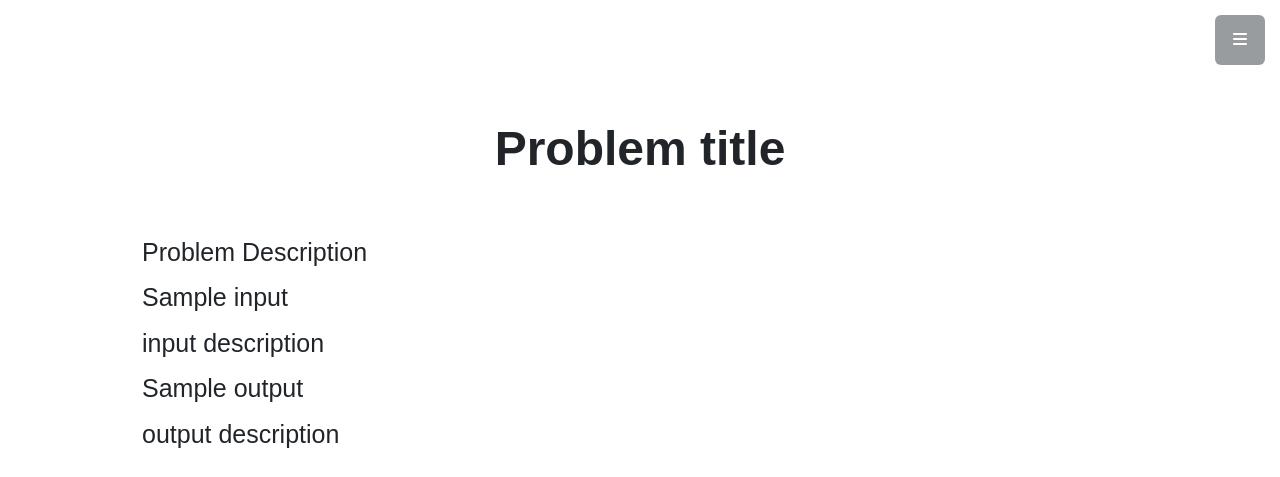
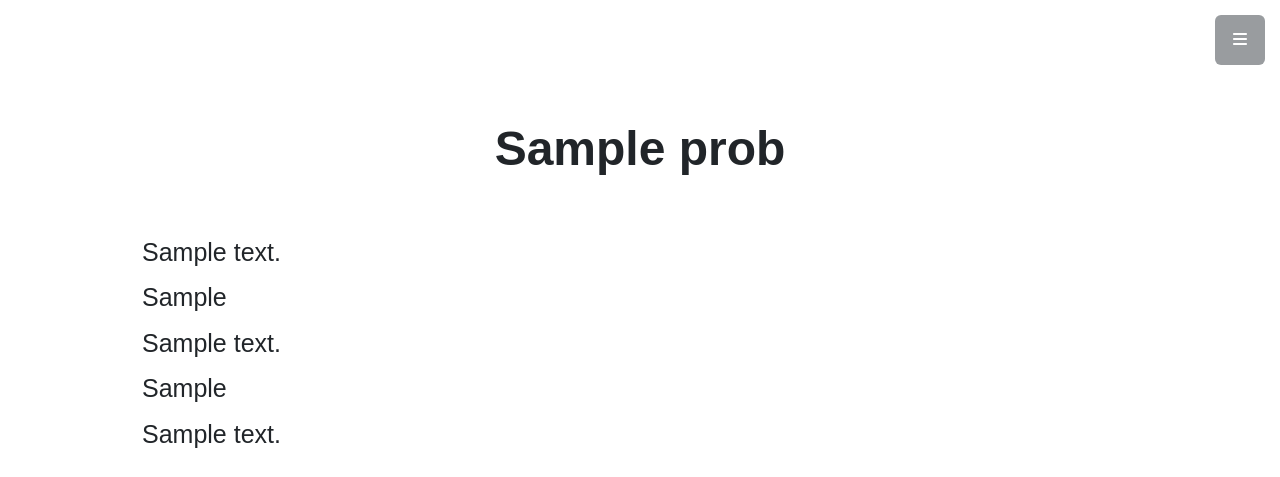
Before and after one commit to Basalisk9271/Mercoder, a PHP site: page /problem_submit.php in a window 1280 px wide. Shown: the top 477 px of the page. Run offline with PHP 8.4, Linux system fonts and the light colour scheme; tables that the repository leaves empty or names only in its code hold one stand-in row (values such as "Sample post"); some libraries are stand-ins or nearby versions.

Commit message:
more changes

```diff
--- a/bootstrap_folder/prob_pop.php
+++ b/bootstrap_folder/prob_pop.php
@@ -8,13 +8,6 @@
     $result = mysqli_query($conn, $sql);
     $row = mysqli_fetch_assoc($result);
 
-    $title = $row['title'];
-    $description = $row['description'];
-    $sample_input = $row['sample_input'];
-    $sample_output = $row['sample_output'];
-    $description_output = $row['description_output'];
-    $description_input = $row['description_input'];
-
     mysqli_close($conn);
 
 ?>
--- a/bootstrap_folder/problem_submit.php
+++ b/bootstrap_folder/problem_submit.php
@@ -42,17 +42,21 @@
 
 <div class = "container">
 
+  <?php
+    require_once('prob_pop.php');
+  ?>
 
     <section class="content-section" id="submit">
         <div class="container px-4 px-lg-5">
         <div class="content-section-heading text-center">
-        <h2 class="mb-5">Problem title</h2>
+          <!-- <h2 class="mb-5">Problem title</h2> -->
+        <h2 class="mb-5"><?php echo $row['title']; ?></h2>
         </div>
   <div class= "text">
         <div class="container d-flex flex-column align-items-Left" >
           <div class="mt-2" >
             <div style="font-size:25px;">
-            Problem Description
+            <?php echo $row['description']; ?>
           </div>
             </div>
         </div>
@@ -60,8 +64,7 @@
         <div class="container d-flex flex-column align-items-Left" >
           <div class="mt-2">
             <div style="font-size:25px;">
-
-            Sample input
+              <?php echo $row['sample_input']; ?>
             </div>
           </div>
         </div>
@@ -69,8 +72,7 @@
         <div class="container d-flex flex-column align-items-Left" >
           <div class="mt-2">
             <div style="font-size:25px;">
-
-             input description
+            <?php echo $row['description_input']; ?>
             </div>
           </div>
         </div>
@@ -78,8 +80,7 @@
         <div class="container d-flex flex-column align-items-Left" >
           <div class="mt-2">
             <div style="font-size:25px;">
-
-            Sample output
+              <?php echo $row['sample_output']; ?>
             </div>
           </div>
         </div>
@@ -87,8 +88,7 @@
         <div class="container d-flex flex-column align-items-Left" >
           <div class="mt-2">
             <div style="font-size:25px;">
-
-             output description
+              <?php echo $row['description_output']; ?>
             </div>
           </div>
         </div>
```
